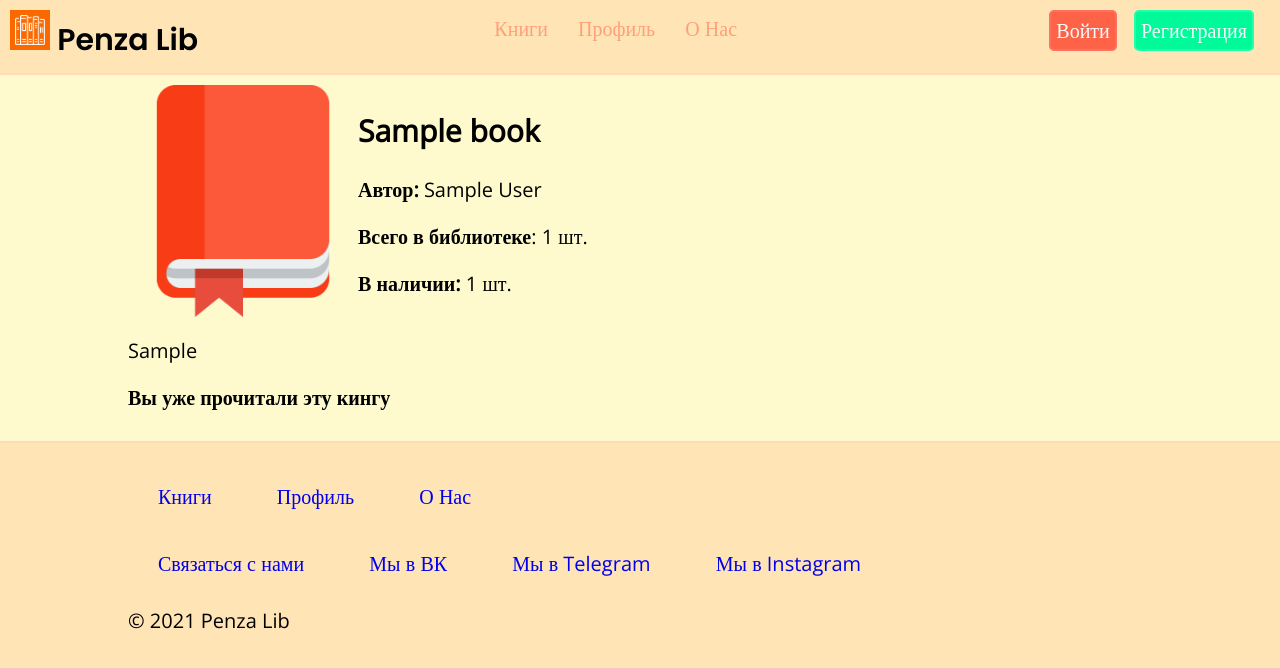
After one commit to stepanzubkov/PenzaLib, a Flask app: a page that uses templates/book.html in a window 1280 px wide. The commit adds this page. Shown: the top 668 px of the page. Run offline with Flask 2, Linux system fonts and the light colour scheme; a user stored in the database is signed in; tables that the repository leaves empty hold one stand-in row (values such as "Sample post"); some web fonts are replaced.

Commit message:
Добавляем страницу книги

```diff
--- a/app.py
+++ b/app.py
@@ -115,6 +115,7 @@ def profile():
 
 
 @app.route('/books', methods=['GET'])
+@login_required
 def books():
     form = BooksForm()
     user = Users.query.get(current_user.get_id())
@@ -144,6 +145,17 @@ def books():
     return render_template('books.html', form=form, books=books, choice=choice)
 
 
+@app.route('/book/<name>', methods=['GET'])
+@login_required
+def book(name):
+    book = Books.query.filter_by(name=name).first()
+    if book is None:
+        abort(404)
+    rsv = Reservations.query.filter_by(
+        user_id=current_user.get_id(), book_id=book.id).first()
+    return render_template('book.html', book=book, choice=choice, rsv=rsv)
+
+
 # Run app
 if __name__ == '__main__':
     app.run(host='0.0.0.0', port=5000, debug=True)
--- a/db.py
+++ b/db.py
@@ -47,3 +47,4 @@ class Reservations(db.Model):
     book_id = db.Column(db.Integer, db.ForeignKey('books.id'))
     expiry_date = db.Column(
         db.DateTime, default=datetime.utcnow() + timedelta(days=30))
+    is_read = db.Column(db.Boolean, default=False)
--- a/static/css/style.css
+++ b/static/css/style.css
@@ -188,3 +188,11 @@ input.search {
   margin: 15px;
   color: white;
 }
+
+div.book-main {
+  display: flex;
+}
+
+a {
+  text-decoration: none;
+}
--- /dev/null
+++ b/templates/book.html
@@ -0,0 +1,25 @@
+{% extends 'base.html' %}
+{% block content %}
+{{ super() }}
+<div class="book-main">
+    <img src="/static/images/{{ choice(['green', 'blue', 'red', 'black', 'yellow']) }}-book.png" alt="Книга главная" class='main-page-avatar' width='230'>
+    <div class="book-main-info">
+        <h2>{{book.name}}</h2>
+        <p><b>Автор: </b>{{book.author}}</p>
+        <p><b>Всего в библиотеке</b>: {{book.count}} шт.</p>
+        <p><b>В наличии:</b> {{book.available_count}} шт.</p>
+    </div>
+</div>
+<p>{{book.info}}</p>
+<p>
+    {% if rsv  %}
+        {% if rsv.is_read %}
+            <p><b>Вы уже прочитали эту кингу</b></p>
+        {% else %}
+            <p><b>Вы читаете эту книгу</b></p>
+        {% endif %}
+    {% else %}
+        <p><b>Вы ещё не читали эту книгу</b></p>
+    {% endif %}
+</p>
+{% endblock %}
--- a/templates/books.html
+++ b/templates/books.html
@@ -24,7 +24,7 @@
         <div class="book">
             <hr>
             <p><img src="/static/images/{{choice(['green', 'blue', 'red', 'black', 'yellow'])}}-book.png" alt="Книга" width='200' height="200"></p>
-            <h4>{{book.name}}</h4>
+            <h4><a href="/book/{{book.name}}">{{book.name}}</a></h4>
             <p>{{book.author}}</p>
             <p>В наличии: {{book.available_count}}</p>
         </div>
```
Also changed, not shown: migrations/versions/6c46df6038b3_небольшие_изменения_в_reservations.py (added, +28 -0 lines).
